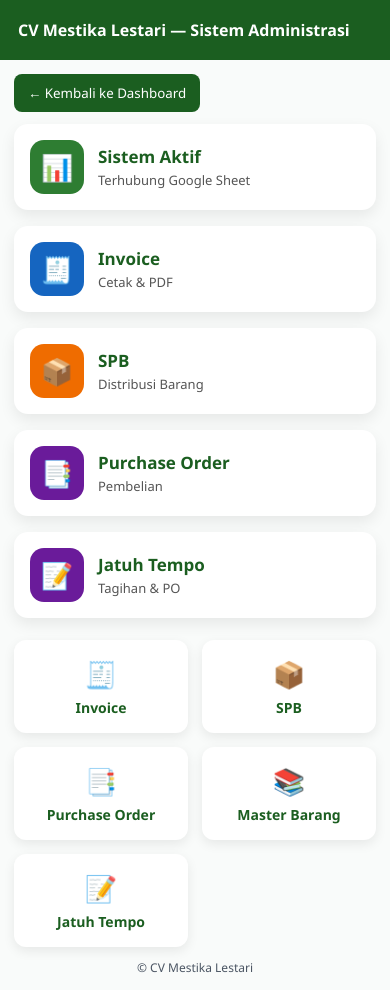
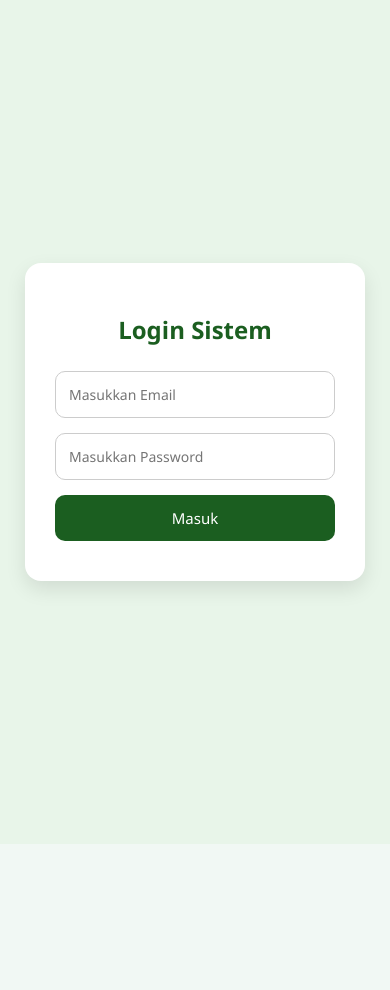
Before and after one commit to delasaputri050604/cv-mestika, a plain HTML site: page index.html in a window 390 px wide. After the commit the page ends 844 px from the top, so only its background shows below. Drawn offline with Linux system fonts and the light colour scheme.

Commit message:
Update login email dan password

```diff
--- a/index.html
+++ b/index.html
@@ -3,12 +3,12 @@
 <head>
 <meta charset="UTF-8">
 
-<!-- ✅ RESPONSIVE SHOPEE STYLE -->
 <meta name="viewport" content="width=device-width, initial-scale=1.0">
 
 <title>Dashboard — CV Mestika Lestari</title>
 
 <style>
+
 *{
   box-sizing:border-box;
   font-family:"Segoe UI",Arial,sans-serif;
@@ -19,15 +19,72 @@ body{
   background:#f1f8f4;
 }
 
-/* ===== HEADER ===== */
+/* ================= LOGIN ================= */
+
+.login-page{
+  width:100%;
+  height:100vh;
+  display:flex;
+  justify-content:center;
+  align-items:center;
+  background:#e8f5e9;
+}
+
+.login-box{
+  width:340px;
+  background:white;
+  padding:30px;
+  border-radius:16px;
+  box-shadow:0 8px 20px rgba(0,0,0,.1);
+}
+
+.login-box h2{
+  text-align:center;
+  color:#1b5e20;
+  margin-bottom:25px;
+}
+
+.login-box input{
+  width:100%;
+  padding:13px;
+  margin-bottom:15px;
+  border:1px solid #ccc;
+  border-radius:10px;
+  font-size:14px;
+}
+
+.login-box button{
+  width:100%;
+  padding:13px;
+  background:#1b5e20;
+  color:white;
+  border:none;
+  border-radius:10px;
+  cursor:pointer;
+  font-size:15px;
+}
+
+.login-box button:hover{
+  background:#145a1f;
+}
+
+#error{
+  color:red;
+  font-size:13px;
+  text-align:center;
+  margin-top:10px;
+}
+
+/* ================= HEADER ================= */
+
 .header{
   height:60px;
   background:#1b5e20;
   color:white;
   display:flex;
   align-items:center;
+  justify-content:space-between;
   padding:0 18px;
-  justify-content: space-between;
 }
 
 .header h1{
@@ -35,24 +92,34 @@ body{
   margin:0;
 }
 
-/* ===== LAYOUT ===== */
+.logout-btn{
+  background:white;
+  color:#1b5e20;
+  border:none;
+  padding:8px 14px;
+  border-radius:8px;
+  cursor:pointer;
+  font-weight:bold;
+}
+
+/* ================= LAYOUT ================= */
+
 .wrapper{
   display:flex;
   min-height:calc(100vh - 60px);
 }
 
-/* ===== SIDEBAR ===== */
+/* ================= SIDEBAR ================= */
+
 .sidebar{
   width:230px;
   background:#2e7d32;
-  color:white;
 }
 
 .sidebar a{
   display:block;
   padding:14px 20px;
-  font-size:14px;
-  color:#e8f5e9;
+  color:white;
   text-decoration:none;
   cursor:pointer;
 }
@@ -66,63 +133,42 @@ body{
   font-weight:bold;
 }
 
-/* ===== CONTENT ===== */
+/* ================= CONTENT ================= */
+
 .content{
   flex:1;
-  padding:18px;
+  padding:20px;
   background:#f9fbfa;
 }
 
-/* ===== DASHBOARD ===== */
-#dashboard{
-  display:block;
-}
+/* ================= DASHBOARD ================= */
 
-/* STAT CARD */
 .dashboard{
   display:grid;
   grid-template-columns:repeat(auto-fit,minmax(220px,1fr));
   gap:16px;
 }
 
-.stat-card{
+.card{
   background:white;
   border-radius:14px;
-  padding:18px;
-  display:flex;
-  align-items:center;
-  gap:14px;
-  box-shadow:0 6px 15px rgba(0,0,0,.08);
+  padding:20px;
+  box-shadow:0 4px 12px rgba(0,0,0,.08);
 }
 
-.stat-icon{
-  width:54px;
-  height:54px;
-  border-radius:14px;
-  display:flex;
-  align-items:center;
-  justify-content:center;
-  font-size:26px;
-  color:white;
-}
-
-.bg-green{background:#2e7d32}
-.bg-blue{background:#1565c0}
-.bg-orange{background:#ef6c00}
-.bg-purple{background:#6a1b9a}
-
-.stat-info h3{
+.card h3{
   margin:0;
-  font-size:18px;
   color:#1b5e20;
 }
 
-.stat-info span{
-  font-size:13px;
+.card p{
+  margin-top:8px;
   color:#555;
+  font-size:14px;
 }
 
-/* QUICK MENU */
+/* ================= QUICK MENU ================= */
+
 .quick-menu{
   margin-top:22px;
   display:grid;
@@ -157,7 +203,8 @@ body{
   color:#1b5e20;
 }
 
-/* ===== IFRAME ===== */
+/* ================= IFRAME ================= */
+
 iframe{
   width:100%;
   height:calc(100vh - 140px);
@@ -166,28 +213,18 @@ iframe{
   background:white;
 }
 
-/* ===== KEMBALI DASHBOARD BUTTON (HP) ===== */
-#backDashboard{
-  display:none;
-  background:#1b5e20;
-  color:white;
-  border:none;
-  padding:10px 14px;
-  margin-bottom:12px;
-  border-radius:8px;
-  cursor:pointer;
+/* ================= FOOTER ================= */
+
+.footer{
+  text-align:center;
+  margin-top:18px;
+  font-size:12px;
+  color:#666;
 }
 
-/* ===== FOOTER ===== */
-.footer{
-  text-align:center;
-  font-size:12px;
-  color:#4b5563;
-  margin-top:12px;
-}
+/* ================= MOBILE ================= */
 
-/* ===== MOBILE MODE (SHOPEE STYLE) ===== */
-@media (max-width:768px){
+@media(max-width:768px){
 
   .sidebar{
     display:none;
@@ -198,153 +235,238 @@ iframe{
   }
 
   .header h1{
-    font-size:16px;
+    font-size:15px;
   }
 
-  .stat-card{
-    padding:16px;
 }
 
-  .stat-info h3{
-    font-size:17px;
-  }
-
-  /* Tampilkan tombol kembali ke dashboard */
-  #backDashboard{
-    display:block;
-  }
-}
-
-/* ===== PRINT ===== */
-@media print{
-  .sidebar,.header,.footer,#backDashboard{
-    display:none!important;
-  }
-}
 </style>
 </head>
 
 <body>
 
+<!-- ================= LOGIN PAGE ================= -->
+
+<div class="login-page" id="loginPage">
+
+  <div class="login-box">
+
+    <h2>Login Sistem</h2>
+
+    <input type="email" id="email" placeholder="Masukkan Email">
+
+    <input type="password" id="password" placeholder="Masukkan Password">
+
+    <button onclick="login()">Masuk</button>
+
+    <div id="error"></div>
+
+  </div>
+
+</div>
+
+<!-- ================= MAIN APP ================= -->
+
+<div id="mainApp" style="display:none;">
+
+  <!-- HEADER -->
   <div class="header">
+
     <h1>CV Mestika Lestari — Sistem Administrasi</h1>
+
+    <button class="logout-btn" onclick="logout()">Logout</button>
+
   </div>
 
   <div class="wrapper">
 
-  <!-- SIDEBAR (AUTO HILANG DI HP) -->
+    <!-- SIDEBAR -->
     <div class="sidebar">
+
       <a class="active" onclick="showDashboard(this)">🏠 Dashboard</a>
+
       <a onclick="loadPage(this,'master_barang.html')">📚 Master Barang</a>
+
       <a onclick="loadPage(this,'harga_beli.html')">📥 Harga Beli</a>
+
       <a onclick="loadPage(this,'harga_jual.html')">📤 Harga Jual</a>
 
-    <hr style="border:0;border-top:1px solid rgba(255,255,255,.2);margin:10px">
+      <a onclick="loadPage(this,'invoice.html')">🧾 Invoice</a>
 
-    <a onclick="loadPage(this,'invoice.html')">🧾 Invoice</a>
       <a onclick="loadPage(this,'spb.html')">📦 SPB</a>
+
       <a onclick="loadPage(this,'po_google.html')">📑 Purchase Order</a>
-    <a onclick="loadPage(this,'jatem.html')">📝 Jatuh Tempo</a> <!-- dari gambar -->
+
+      <a onclick="loadPage(this,'jatem.html')">📝 Jatuh Tempo</a>
+
     </div>
 
     <!-- CONTENT -->
     <div class="content">
 
-    <!-- tombol kembali dashboard untuk HP -->
-    <button id="backDashboard" onclick="showDashboard()">← Kembali ke Dashboard</button>
-
+      <!-- DASHBOARD -->
       <div id="dashboard">
 
         <div class="dashboard">
-        <div class="stat-card">
-          <div class="stat-icon bg-green">📊</div>
-          <div class="stat-info">
-            <h3>Sistem Aktif</h3>
-            <span>Terhubung Google Sheet</span>
-          </div>
+
+          <div class="card">
+            <h3>📊 Sistem Aktif</h3>
+            <p>Terhubung Google Sheet</p>
           </div>
 
-        <div class="stat-card">
-          <div class="stat-icon bg-blue">🧾</div>
-          <div class="stat-info">
-            <h3>Invoice</h3>
-            <span>Cetak & PDF</span>
-          </div>
+          <div class="card">
+            <h3>🧾 Invoice</h3>
+            <p>Cetak & PDF</p>
           </div>
 
-        <div class="stat-card">
-          <div class="stat-icon bg-orange">📦</div>
-          <div class="stat-info">
-            <h3>SPB</h3>
-            <span>Distribusi Barang</span>
-          </div>
+          <div class="card">
+            <h3>📦 SPB</h3>
+            <p>Distribusi Barang</p>
           </div>
 
-        <div class="stat-card">
-          <div class="stat-icon bg-purple">📑</div>
-          <div class="stat-info">
-            <h3>Purchase Order</h3>
-            <span>Pembelian</span>
-          </div>
+          <div class="card">
+            <h3>📑 Purchase Order</h3>
+            <p>Pembelian Barang</p>
           </div>
 
-        <div class="stat-card">
-          <div class="stat-icon bg-purple">📝</div>
-          <div class="stat-info">
-            <h3>Jatuh Tempo</h3>
-            <span>Tagihan & PO</span>
-          </div>
-        </div>
-      </div>
-
-      <div class="quick-menu">
-        <div class="quick-item" onclick="loadPage(this,'invoice.html')">
-          <div>🧾</div><span>Invoice</span>
-        </div>
-        <div class="quick-item" onclick="loadPage(this,'spb.html')">
-          <div>📦</div><span>SPB</span>
-        </div>
-        <div class="quick-item" onclick="loadPage(this,'po_google.html')">
-          <div>📑</div><span>Purchase Order</span>
-        </div>
-        <div class="quick-item" onclick="loadPage(this,'master_barang.html')">
-          <div>📚</div><span>Master Barang</span>
-        </div>
-        <div class="quick-item" onclick="loadPage(this,'jatem.html')">
-          <div>📝</div><span>Jatuh Tempo</span>
-        </div>
+          <div class="card">
+            <h3>📝 Jatuh Tempo</h3>
+            <p>Tagihan & PO</p>
           </div>
 
         </div>
 
+        <!-- QUICK MENU -->
+        <div class="quick-menu">
+
+          <div class="quick-item" onclick="loadPage(this,'invoice.html')">
+            <div>🧾</div>
+            <span>Invoice</span>
+          </div>
+
+          <div class="quick-item" onclick="loadPage(this,'spb.html')">
+            <div>📦</div>
+            <span>SPB</span>
+          </div>
+
+          <div class="quick-item" onclick="loadPage(this,'po_google.html')">
+            <div>📑</div>
+            <span>Purchase Order</span>
+          </div>
+
+          <div class="quick-item" onclick="loadPage(this,'master_barang.html')">
+            <div>📚</div>
+            <span>Master Barang</span>
+          </div>
+
+          <div class="quick-item" onclick="loadPage(this,'jatem.html')">
+            <div>📝</div>
+            <span>Jatuh Tempo</span>
+          </div>
+
+        </div>
+
+      </div>
+
+      <!-- IFRAME -->
       <iframe id="frame"></iframe>
 
-    <div class="footer">© CV Mestika Lestari</div>
+      <!-- FOOTER -->
+      <div class="footer">
+        © CV Mestika Lestari
       </div>
+
+    </div>
+
+  </div>
+
 </div>
 
 <script>
+
+/* ================= DASHBOARD ================= */
+
 const dashboard = document.getElementById("dashboard");
 const frame = document.getElementById("frame");
 
 function resetMenu(el){
+
   document.querySelectorAll(".sidebar a")
   .forEach(a=>a.classList.remove("active"));
-  if(el) el.classList.add("active");
+
+  if(el){
+    el.classList.add("active");
+  }
+
 }
 
 function showDashboard(el){
+
   resetMenu(el);
+
   dashboard.style.display="block";
   frame.style.display="none";
+
 }
 
 function loadPage(el,page){
+
   resetMenu(el);
+
   dashboard.style.display="none";
   frame.style.display="block";
-  frame.src=page;
+
+  frame.src = page;
+
 }
+
+/* ================= LOGIN ================= */
+
+function login(){
+
+  const email = document.getElementById("email").value;
+  const password = document.getElementById("password").value;
+
+  const error = document.getElementById("error");
+
+  const validEmail = "cvmestikalestari@gmail.com";
+  const validPassword = "MESTIKALESTARI";
+
+  if(email === "" || password === ""){
+
+    error.innerHTML = "Email dan password wajib diisi!";
+    return;
+
+  }
+
+  if(email === validEmail && password === validPassword){
+
+    document.getElementById("loginPage").style.display = "none";
+
+    document.getElementById("mainApp").style.display = "block";
+
+  }else{
+
+    error.innerHTML = "Email atau password salah!";
+
+  }
+
+}
+
+/* ================= LOGOUT ================= */
+
+function logout(){
+
+  document.getElementById("mainApp").style.display = "none";
+
+  document.getElementById("loginPage").style.display = "flex";
+
+  document.getElementById("email").value = "";
+
+  document.getElementById("password").value = "";
+
+}
+
 </script>
 
 </body>
```
Lines whose indentation alone changed are shown as unchanged.
